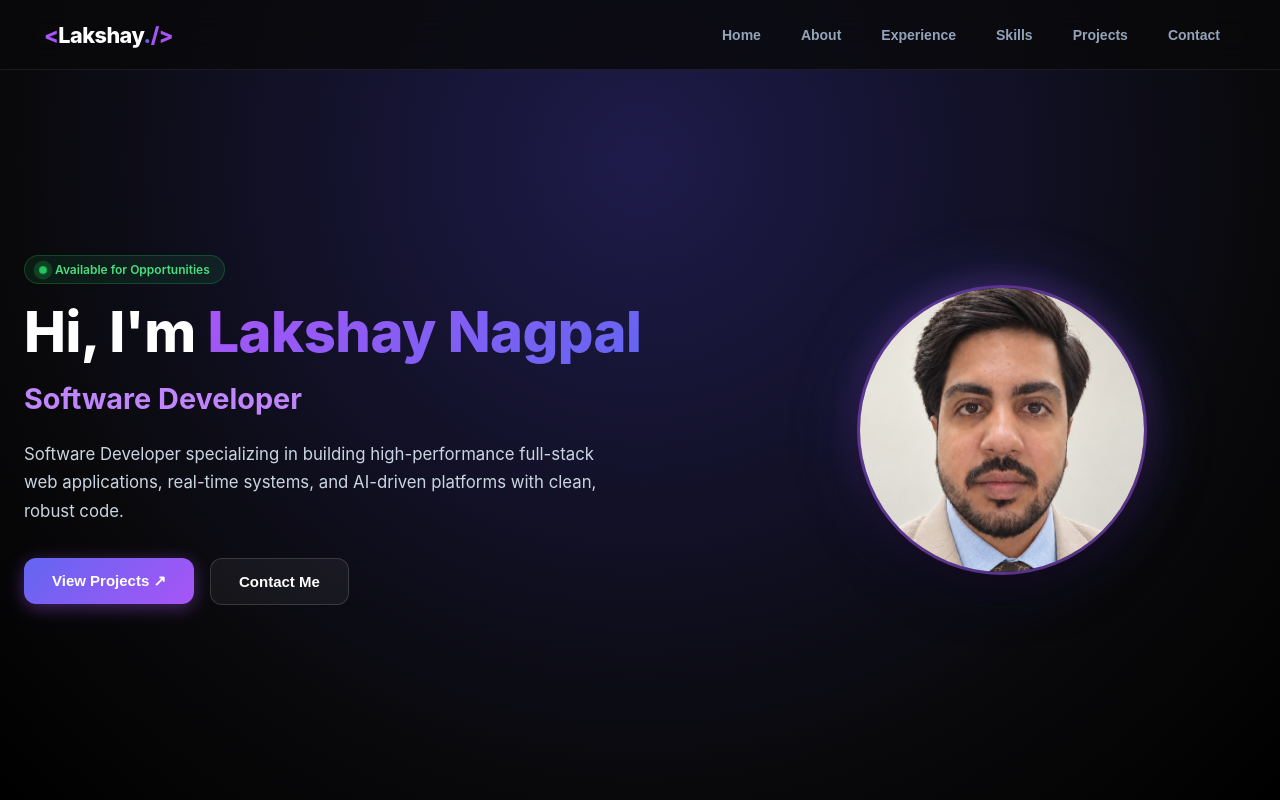
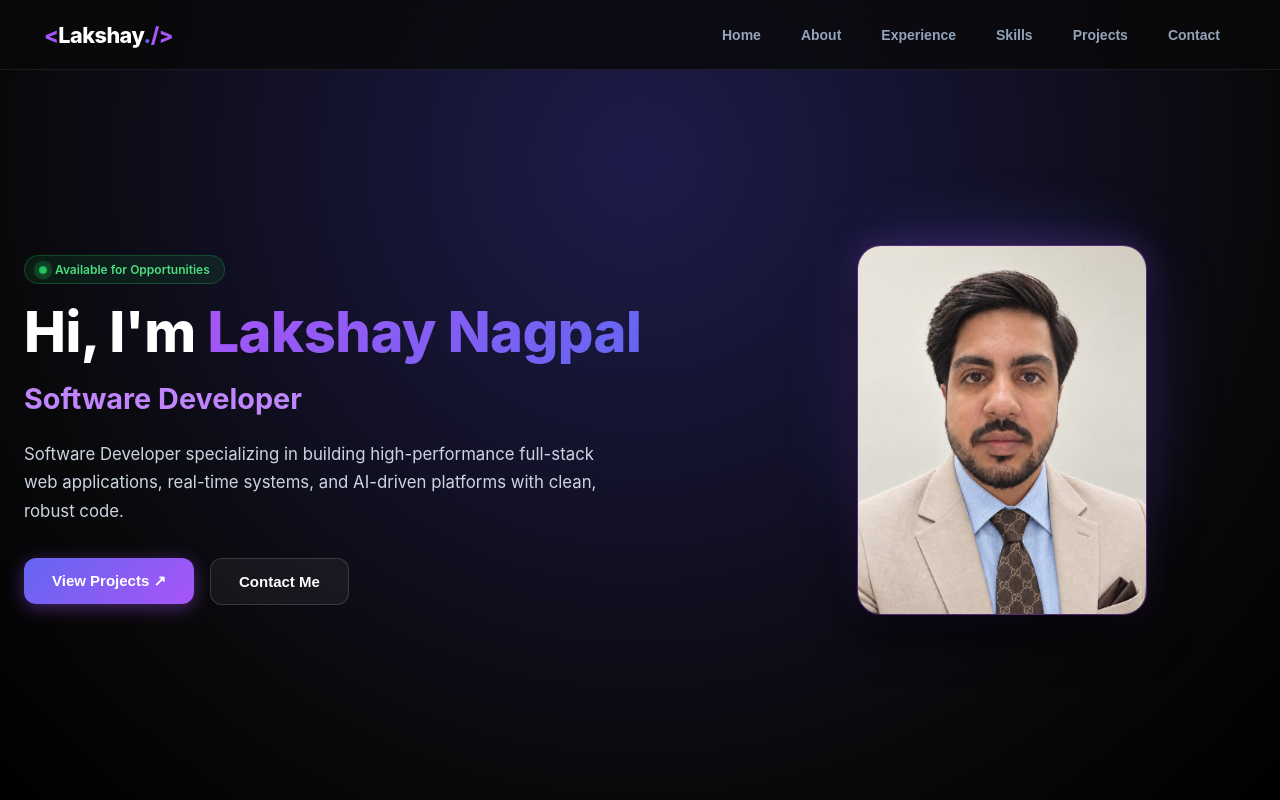
Before and after one commit to lakshayn0001/Portfolio, a React (Vite) app: page / in a window 1280 px wide. Shown: the top 800 px of the page. Built offline with nearby package versions, Linux system fonts and the light colour scheme.

Commit message:
feat: style hero portrait as modern glassmorphic card

```diff
--- a/src/main_content/home/Home.css
+++ b/src/main_content/home/Home.css
@@ -146,8 +146,8 @@ html {
 
 .avatar_wrapper {
   position: relative;
-  width: 330px;
-  height: 330px;
+  width: 320px;
+  height: 400px;
   display: flex;
   align-items: center;
   justify-content: center;
@@ -157,8 +157,8 @@ html {
   position: absolute;
   width: 100%;
   height: 100%;
-  border-radius: 50%;
-  background: radial-gradient(circle, rgba(168, 85, 247, 0.5) 0%, rgba(99, 102, 241, 0.25) 55%, transparent 72%);
+  border-radius: 32px;
+  background: radial-gradient(circle at 50% 40%, rgba(168, 85, 247, 0.4) 0%, rgba(99, 102, 241, 0.2) 55%, transparent 75%);
   filter: blur(28px);
   z-index: 1;
 }
@@ -166,33 +166,33 @@ html {
 .avatar_frame {
   position: relative;
   width: 290px;
-  height: 290px;
-  border-radius: 50%;
+  height: 370px;
+  border-radius: 24px;
   overflow: hidden;
-  border: 3px solid rgba(168, 85, 247, 0.45);
-  box-shadow: 0 20px 45px rgba(0, 0, 0, 0.8), 0 0 30px rgba(168, 85, 247, 0.3);
+  border: 1.5px solid rgba(168, 85, 247, 0.45);
+  box-shadow: 0 20px 45px rgba(0, 0, 0, 0.85), 0 0 30px rgba(168, 85, 247, 0.25);
   z-index: 2;
-  transition: transform 0.3s ease, border-color 0.3s ease, box-shadow 0.3s ease;
+  background: #09090b;
+  transition: transform 0.35s ease, border-color 0.35s ease, box-shadow 0.35s ease;
 }
 
 .avatar_frame:hover {
-  transform: scale(1.02);
-  border-color: rgba(168, 85, 247, 0.75);
-  box-shadow: 0 25px 50px rgba(0, 0, 0, 0.85), 0 0 40px rgba(168, 85, 247, 0.45);
+  transform: translateY(-4px);
+  border-color: rgba(168, 85, 247, 0.85);
+  box-shadow: 0 25px 55px rgba(0, 0, 0, 0.9), 0 0 45px rgba(168, 85, 247, 0.45);
 }
 
 #poster {
   width: 100%;
   height: 100%;
   object-fit: cover;
-  object-position: center 8%;
-  transform: scale(1.18);
-  transition: transform 0.3s ease;
+  object-position: center 12%;
   display: block;
+  transition: transform 0.35s ease;
 }
 
 .avatar_frame:hover #poster {
-  transform: scale(1.23);
+  transform: scale(1.04);
 }
 
 @media (max-width: 900px) {
@@ -208,11 +208,11 @@ html {
 
   .avatar_wrapper {
     width: 260px;
-    height: 260px;
+    height: 330px;
   }
 
   .avatar_frame {
     width: 240px;
-    height: 240px;
+    height: 310px;
   }
 }
```
